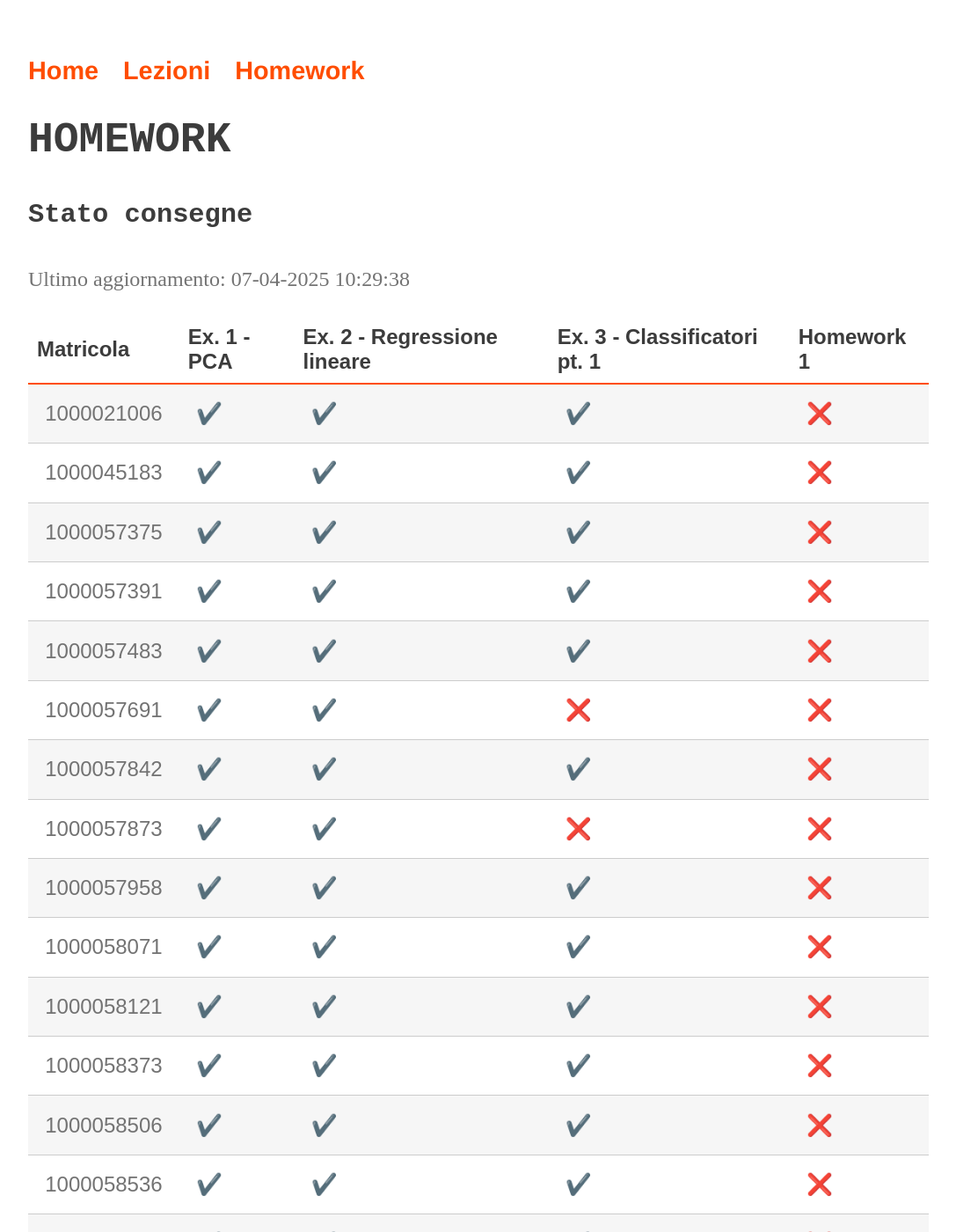
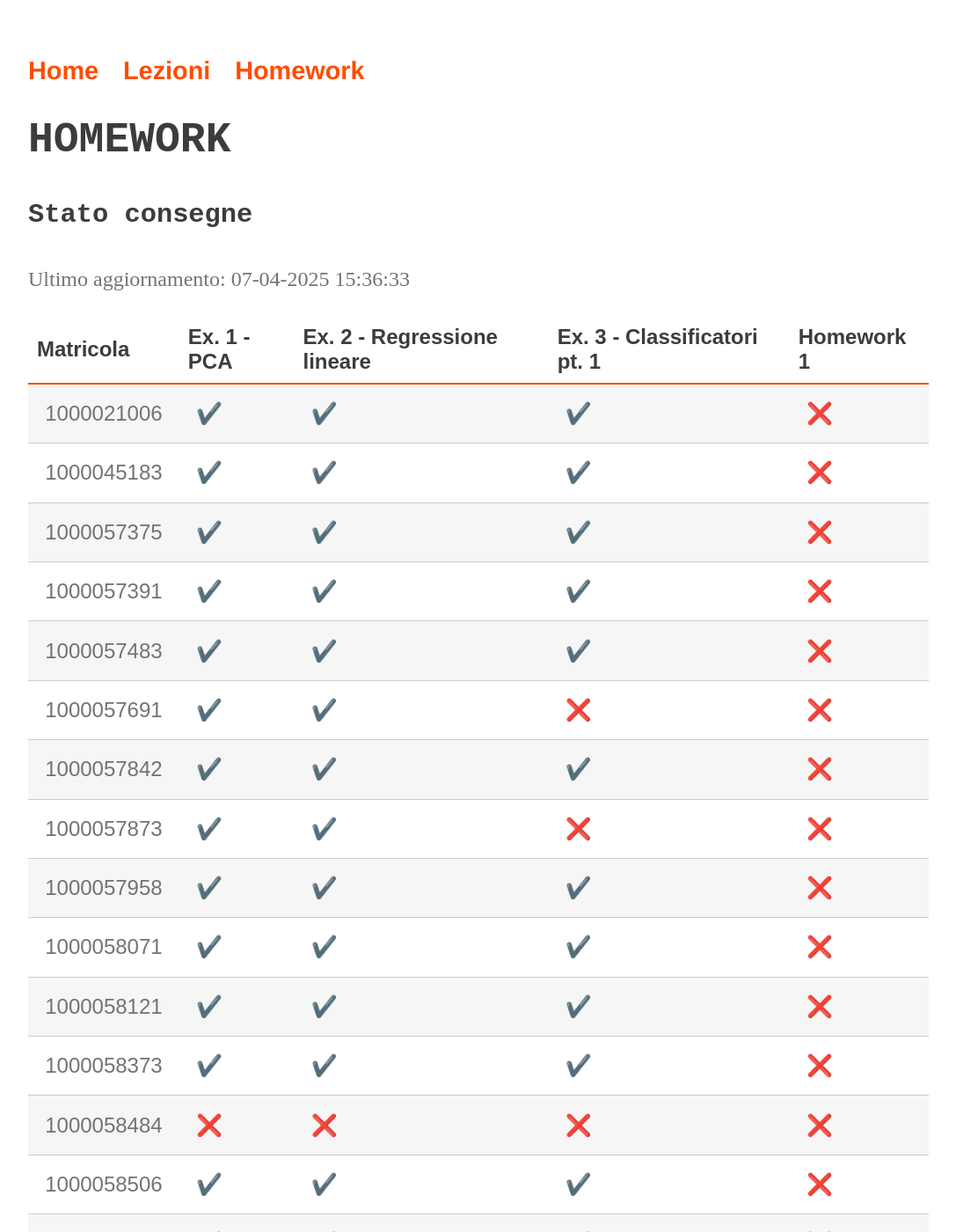
Before and after one commit to perceivelab/ml-mz-2025, a Jekyll site: the page built from status.md, in a window 1280 px wide and 1400 px high. Shown: the whole window at 88% size, without its empty margins (96-1183 px from the left). Built offline with Jekyll 4.4.1, drawn with Linux system fonts in a browser that asks for light colours; emoji names are drawn with the system emoji font; our own code applies the rules of GitHub Pages for plain Markdown files.

Commit message:
Update status

```diff
--- a/status.md
+++ b/status.md
@@ -6,7 +6,7 @@ layout: page
 
 #### Stato consegne
 
-Ultimo aggiornamento: 07-04-2025 10:29:38
+Ultimo aggiornamento: 07-04-2025 15:36:33
 
 | Matricola | Ex. 1 - PCA|Ex. 2 - Regressione lineare|Ex. 3 - Classificatori pt. 1|Homework 1 |
 | --- | ---|---|---|--- |
@@ -22,6 +22,7 @@ Ultimo aggiornamento: 07-04-2025 10:29:38
 | 1000058071 |:heavy_check_mark:|:heavy_check_mark:|:heavy_check_mark:|:x:|
 | 1000058121 |:heavy_check_mark:|:heavy_check_mark:|:heavy_check_mark:|:x:|
 | 1000058373 |:heavy_check_mark:|:heavy_check_mark:|:heavy_check_mark:|:x:|
+| 1000058484 |:x:|:x:|:x:|:x:|
 | 1000058506 |:heavy_check_mark:|:heavy_check_mark:|:heavy_check_mark:|:x:|
 | 1000058536 |:heavy_check_mark:|:heavy_check_mark:|:heavy_check_mark:|:x:|
 | 1000058943 |:heavy_check_mark:|:heavy_check_mark:|:heavy_check_mark:|:x:|
```
